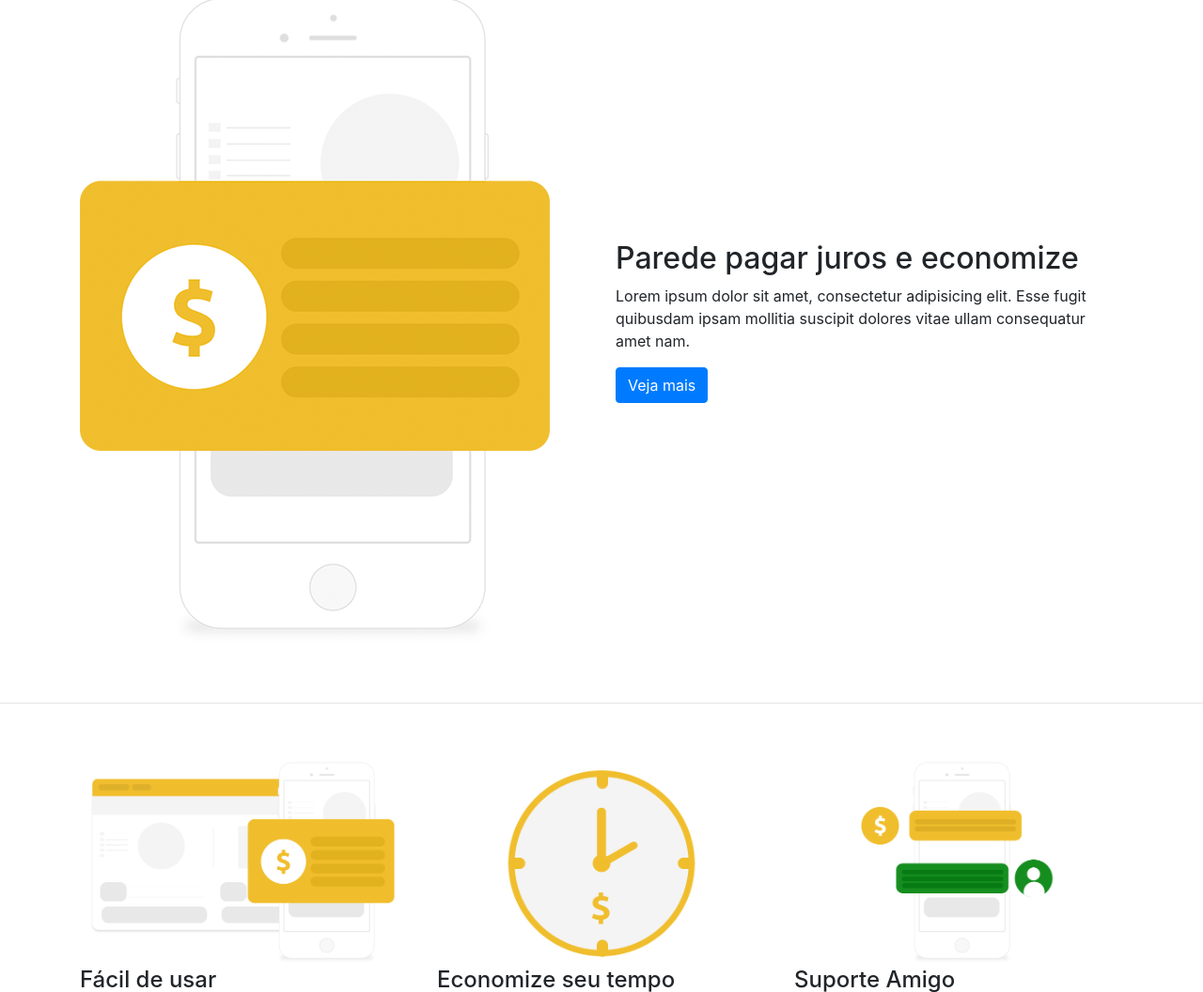
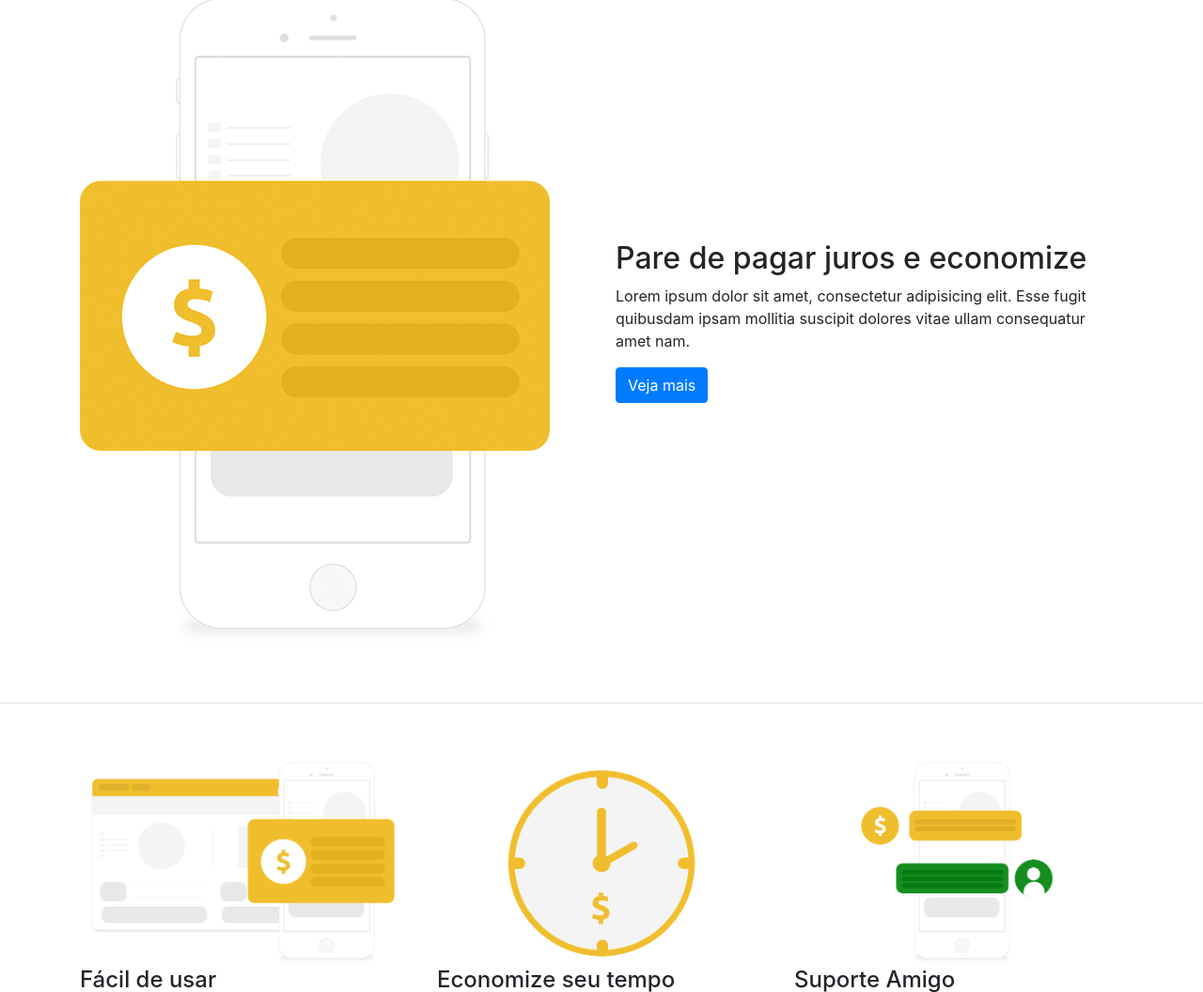
Before and after one commit to luana-karlla/projeto-bootstrap-finans, a plain HTML site: page index.html in a window 1280 px wide. Shown: the part 1105-2161 px from the top of the page at 94% size. Drawn offline with nearby package versions, Linux system fonts and the light colour scheme.

Commit message:
Update index.html

```diff
--- a/index.html
+++ b/index.html
@@ -125,6 +125,7 @@
         </div>
       </div>
     </section><!--fim seção juros-->
+
     <section class="caixa"><!--inicio seção juros-->
       <div class="container">
         <div class="row">
@@ -133,7 +134,7 @@
           </div>
           <div class="col-md-6 d-flex">
             <div class="align-self-center">
-              <h2>Parede pagar juros e economize</h2>
+              <h2>Pare de pagar juros e economize</h2>
               <p>Lorem ipsum dolor sit amet, consectetur adipisicing elit. Esse fugit quibusdam ipsam mollitia suscipit dolores vitae ullam consequatur amet nam.</p>
               <a href="#" class="btn btn-primary">Veja mais</a>
             </div>
```
